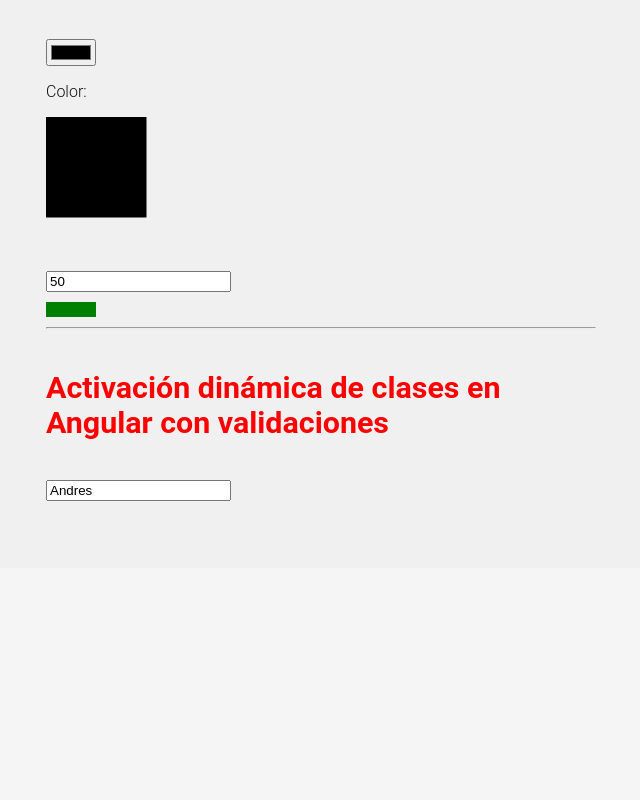
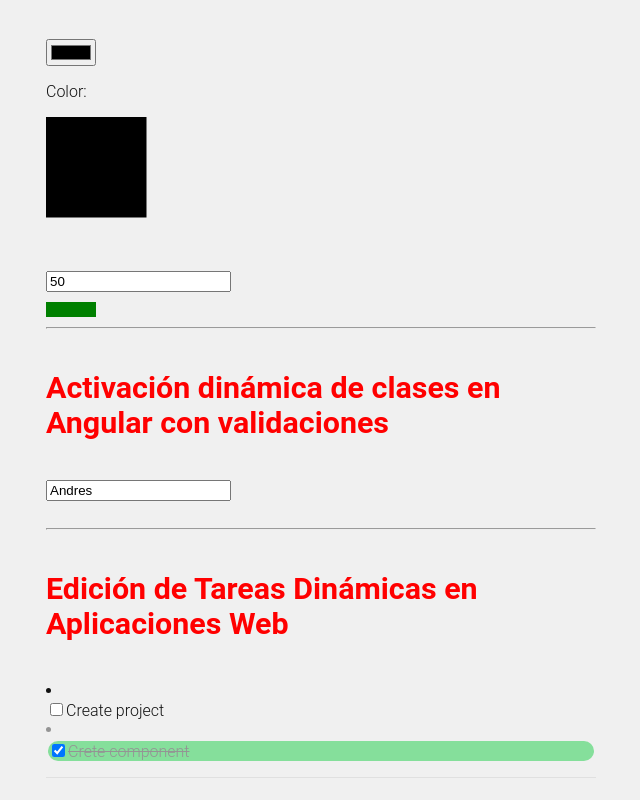
Before and after one commit to andresmr955/ANGULAR, an Angular app in the folder todoapp/: page /gettingready in a window 1280 px wide. Shown: the part 264-1064 px from the top of the page, without its empty margins (319-959 px from the left). Before the commit the page ends 842 px from the top, so only its background shows below. Built offline with nearby package versions, Linux system fonts and the light colour scheme.

Commit message:
adding the class completed

```diff
--- a/todoapp/src/app/pages/gettingreadyapp/gettingreadyapp.css
+++ b/todoapp/src/app/pages/gettingreadyapp/gettingreadyapp.css
@@ -73,3 +73,20 @@
 .message-error.any{
   opacity: 1;
 }
+
+.completed {
+  color: #949494;
+  text-decoration: line-through;
+}
+
+.view.any{
+  background-color: rgba(13, 202, 60, 0.473);
+  margin: 2px;
+  border-radius: 15px;
+}
+
+.line-separator {
+  height: 1px;
+  background-color: #e0e0e0;
+  margin: 16px 0;
+}
--- a/todoapp/src/app/pages/gettingreadyapp/gettingreadyapp.html
+++ b/todoapp/src/app/pages/gettingreadyapp/gettingreadyapp.html
@@ -21,5 +21,21 @@
         <input type="text" [formControl]="nameCtrl"><br />
         <span class="message-error" [class.any]="nameCtrl.invalid && nameCtrl.touched">Nombre invalido</span>
    </div>
+   <hr>
+    <h4 class="title" >Edición de Tareas Dinámicas en Aplicaciones Web</h4>
+    <li *ngFor="let task of tasks(); index as i" [class.completed]="task.completed">
+
+        <div class="view"  [class.any]="form.at(i).value">
+                <input class="toggle"
+                    [formControl]="form.at(i)"
+                    type="checkbox"
+                    [checked]="task.completed"
+                    (change)="onToggleComplete(task)"
+                    />
+                <label>{{task.title}}</label>
+
+            </div>
+    </li>
+    <div class="line-separator"></div>
 
 </div>
--- a/todoapp/src/app/pages/gettingreadyapp/gettingreadyapp.ts
+++ b/todoapp/src/app/pages/gettingreadyapp/gettingreadyapp.ts
@@ -1,7 +1,8 @@
-import { Component } from '@angular/core';
+import { Component, signal } from '@angular/core';
 import { CommonModule } from '@angular/common';
 
-import { FormsModule, ReactiveFormsModule, FormControl, Validators } from '@angular/forms';
+import { FormsModule, ReactiveFormsModule, FormControl, Validators, FormArray } from '@angular/forms';
+import { Task } from './../../models/task.model';
 
 @Component({
   selector: 'app-gettingreadyapp',
@@ -28,4 +29,23 @@
       Validators.minLength(3),
     ]
   });
+
+  tasks = signal<Task[]> ([
+    {
+      id: Date.now(),
+      title: "Create project",
+      completed: false,
+    },
+    {
+      id: Date.now(),
+      title: "Crete component",
+      completed: true,
+    }
+  ]);
+    onToggleComplete(task: Task){
+    task.completed = !task.completed
+    console.log(task.completed)
+  }
+  form: FormArray<FormControl<boolean>> = new FormArray
+  (this.tasks().map(task => new FormControl(task.completed, { nonNullable: true})));
 }
--- a/todoapp/src/app/pages/home/home.css
+++ b/todoapp/src/app/pages/home/home.css
@@ -355,11 +355,7 @@
   }
 }
 
-.view.any{
-  background-color: rgba(13, 202, 60, 0.473);
-  margin: 2px;
-  border-radius: 15px;
-}
+
 
 @media (max-width: 430px) {
   .footer {
--- a/todoapp/src/app/pages/home/home.html
+++ b/todoapp/src/app/pages/home/home.html
@@ -17,11 +17,11 @@
     <!-- This section should be hidden by default and shown when there are todos -->
     <section class="main">
       <ul class="todo-list">
-        <li *ngFor="let task of tasks(); index as i">
+        <li *ngFor="let task of tasks(); index as i" [class.completed]="task.completed">
 
-          <div class="view"  [class.any]="form.at(i).value">
+          <div class="view"  >
             <input class="toggle"
-                   [formControl]="form.at(i)"
+
                    type="checkbox"
                    [checked]="task.completed"
                    (change)="onToggleComplete(task)"
--- a/todoapp/src/app/pages/home/home.ts
+++ b/todoapp/src/app/pages/home/home.ts
@@ -75,7 +75,5 @@
     validators: Validators.requiredTrue,
   });
 
-  form: FormArray<FormControl<boolean>> = new FormArray
-  (this.tasks().map(task => new FormControl(task.completed, { nonNullable: true})));
 
 }
```
